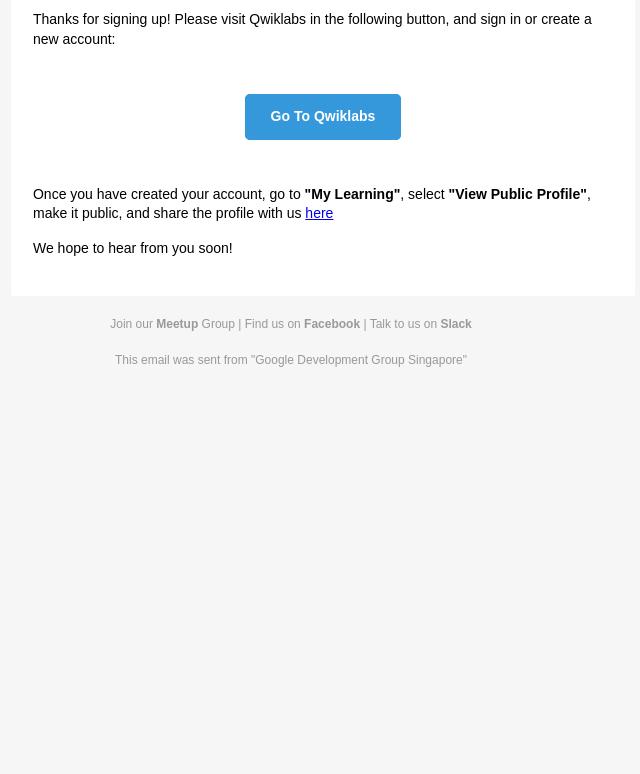
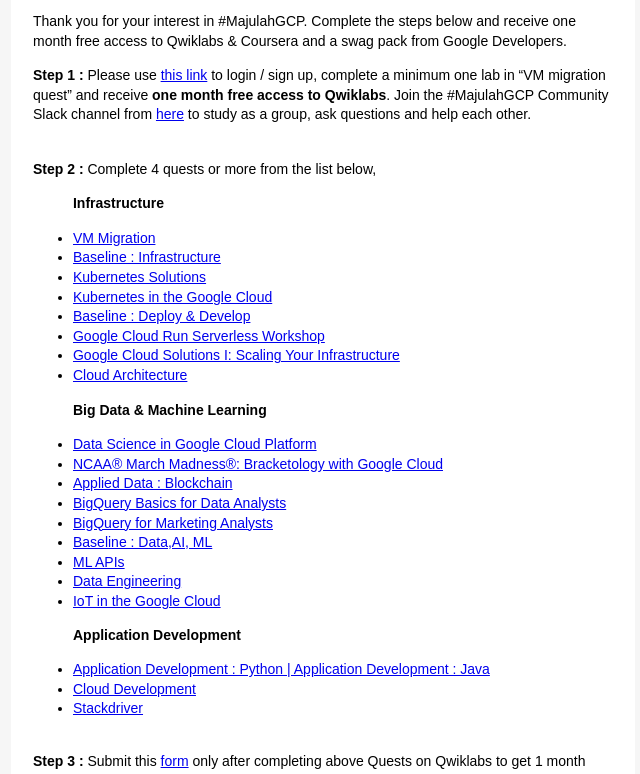
Before and after one commit to Weiyuan-Lane/majulah-gcp-app-scripts, a plain HTML site: page registration.html in a window 1280 px wide. Shown: the part 373-1147 px from the top of the page, without its empty margins (349-989 px from the left). Before the commit the page ends 800 px from the top, so only its background shows below. Drawn offline with Linux system fonts and the light colour scheme.

Commit message:
[Ops] Update first mail template and all footers

```diff
--- a/registration.html
+++ b/registration.html
@@ -3,7 +3,7 @@
   <head>
     <meta name="viewport" content="width=device-width">
     <meta http-equiv="Content-Type" content="text/html; charset=UTF-8">
-    <title>Majulah GCP - Registration Successful</title>
+    <title>(MajulahGCP) 1 Month of free Qwiklabs access to learn Google Cloud Technologies</title>
     <style>
     /* -------------------------------------
         INLINED WITH htmlemail.io/inline
@@ -113,25 +113,47 @@
                       <td style="font-family: sans-serif; font-size: 14px; vertical-align: top;">
                         <img width="580" src="https://weiyuan-lane.github.io/majulah-gcp-app-scripts/banner.jpg">
                         <br>
-                        <p style="font-family: sans-serif; font-size: 14px; font-weight: normal; margin: 0; Margin-bottom: 15px;">Hi <b>%NAME%</b>,</p>
-                        <p style="font-family: sans-serif; font-size: 14px; font-weight: normal; margin: 0; Margin-bottom: 15px;">Thanks for signing up! Please visit Qwiklabs in the following button, and sign in or create a new account:</p>
-                        <table border="0" cellpadding="0" cellspacing="0" class="btn btn-primary" style="border-collapse: separate; mso-table-lspace: 0pt; mso-table-rspace: 0pt; width: 100%; box-sizing: border-box; padding: 30px 0">
-                          <tbody>
-                            <tr>
-                              <td align="left" style="font-family: sans-serif; font-size: 14px; vertical-align: top; padding-bottom: 15px;">
-                                <table border="0" cellpadding="0" cellspacing="0" style="border-collapse: separate; mso-table-lspace: 0pt; mso-table-rspace: 0pt; width: auto; margin: auto;">
-                                  <tbody>
-                                    <tr style="text-align: center;">
-                                      <td style="font-family: sans-serif; font-size: 14px; vertical-align: top; background-color: #3498db; border-radius: 5px; text-align: center;"> <a href="https://www.qwiklabs.com" target="_blank" style="display: inline-block; color: #ffffff; background-color: #3498db; border: solid 1px #3498db; border-radius: 5px; box-sizing: border-box; cursor: pointer; text-decoration: none; font-size: 14px; font-weight: bold; margin: 0; padding: 12px 25px; text-transform: capitalize; border-color: #3498db;">Go to Qwiklabs</a> </td>
-                                    </tr>
-                                  </tbody>
-                                </table>
-                              </td>
-                            </tr>
-                          </tbody>
-                        </table>
-                        <p style="font-family: sans-serif; font-size: 14px; font-weight: normal; margin: 0; Margin-bottom: 15px;">Once you have created your account, go to <b>"My Learning"</b>, select <b>"View Public Profile"</b>, make it public, and share the profile with us <a href="https://docs.google.com/forms/d/e/1FAIpQLSdZxLuMoiaWR4fnBVwzsQ2z2eZIx30Jj98Hd3T6Lh5obEDDvA/viewform" target="_blank">here</a> </p>
-                        <p style="font-family: sans-serif; font-size: 14px; font-weight: normal; margin: 0; Margin-bottom: 15px;">We hope to hear from you soon!</p>
+                        <p style="font-family: sans-serif; font-size: 14px; font-weight: normal; margin: 0; Margin-bottom: 15px;">Hello <b>%NAME%</b>,</p>
+                        <p style="font-family: sans-serif; font-size: 14px; font-weight: normal; margin: 0; Margin-bottom: 15px;">Thank you for your interest in #MajulahGCP. Complete the steps below and receive one month free access to Qwiklabs & Coursera and a swag pack from Google Developers.</p>
+                        <p style="font-family: sans-serif; font-size: 14px; font-weight: normal; margin: 0; Margin-bottom: 15px;"><b>Step 1 :</b> Please use <a href="https://google.qwiklabs.com/quests/87?qlcampaign=6s-csjsg-27" target="_blank">this link</a> to login / sign up, complete a minimum one lab in “VM migration quest” and receive <b>one month free access to Qwiklabs</b>. Join the #MajulahGCP Community Slack channel from <a href="https://join.slack.com/t/gdgsg/shared_invite/zt-cugrssn6-B4_zJNddhIVbL2bt89YgYw" target="_blank">here</a> to study as a group, ask questions and help each other.</p>
+                        <br>
+                        <p style="font-family: sans-serif; font-size: 14px; font-weight: normal; margin: 0; Margin-bottom: 15px;"><b>Step 2 :</b> Complete 4 quests or more from the list below,</p>
+                        <p style="font-family: sans-serif; font-size: 14px; font-weight: normal; margin: 0; Margin-bottom: 15px; padding-left: 40px;"><b>Infrastructure</b></p>
+                        <ul style="font-family: sans-serif; font-size: 14px; font-weight: normal; margin: 0; Margin-bottom: 15px;">
+                          <li><a href="https://www.qwiklabs.com/quests/87" target="_blank">VM Migration</a></li>
+                          <li><a href="https://www.qwiklabs.com/quests/33" target="_blank">Baseline : Infrastructure</a></li>
+                          <li><a href="https://www.qwiklabs.com/quests/45" target="_blank">Kubernetes Solutions</a></li>
+                          <li><a href="https://www.qwiklabs.com/quests/29" target="_blank">Kubernetes in the Google Cloud</a></li>
+                          <li><a href="https://www.qwiklabs.com/quests/37" target="_blank">Baseline : Deploy & Develop</a></li>
+                          <li><a href="https://www.qwiklabs.com/quests/98" target="_blank">Google Cloud Run Serverless Workshop</a></li>
+                          <li><a href="https://www.qwiklabs.com/quests/36" target="_blank">Google Cloud Solutions I: Scaling Your Infrastructure </a></li>
+                          <li><a href="https://www.qwiklabs.com/quests/24" target="_blank">Cloud Architecture</a></li>
+                        </ul>
+                        <p style="font-family: sans-serif; font-size: 14px; font-weight: normal; margin: 0; Margin-bottom: 15px; padding-left: 40px;"><b>Big Data & Machine Learning</b></p>
+                        <ul>
+                          <li><a href="https://www.qwiklabs.com/quests/43" target="_blank">Data Science in Google Cloud Platform</a></li>
+                          <li><a href="https://www.qwiklabs.com/quests/58" target="_blank">NCAA® March Madness®: Bracketology with Google Cloud</a></li>
+                          <li><a href="https://www.qwiklabs.com/quests/101" target="_blank">Applied Data : Blockchain</a></li>
+                          <li><a href="https://www.qwiklabs.com/quests/69" target="_blank">BigQuery Basics for Data Analysts</a></li>
+                          <li><a href="https://www.qwiklabs.com/quests/70" target="_blank">BigQuery for Marketing Analysts</a></li>
+                          <li><a href="https://www.qwiklabs.com/quests/34" target="_blank">Baseline : Data,AI, ML</a></li>
+                          <li><a href="https://www.qwiklabs.com/quests/32" target="_blank">ML APIs</a></li>
+                          <li><a href="https://www.qwiklabs.com/quests/25" target="_blank">Data Engineering</a></li>
+                          <li><a href="https://www.qwiklabs.com/quests/49" target="_blank">IoT in the Google Cloud</a></li>
+                        </ul>
+                        <p style="font-family: sans-serif; font-size: 14px; font-weight: normal; margin: 0; Margin-bottom: 15px; padding-left: 40px;"><b>Application Development</b></p>
+                        <ul>
+                          <li><a href="https://www.qwiklabs.com/quests/41" target="_blank">Application Development : Python | Application Development : Java</a></li>
+                          <li><a href="https://www.qwiklabs.com/quests/67" target="_blank">Cloud Development</a></li>
+                          <li><a href="https://www.qwiklabs.com/quests/35" target="_blank">Stackdriver</a></li>
+                        </ul>
+                        <br>
+                        <p style="font-family: sans-serif; font-size: 14px; font-weight: normal; margin: 0; Margin-bottom: 15px;"><b>Step 3 :</b> Submit this <a href="https://docs.google.com/forms/d/e/1FAIpQLSdZxLuMoiaWR4fnBVwzsQ2z2eZIx30Jj98Hd3T6Lh5obEDDvA/viewform" target="_blank">form</a> only after completing above Quests on Qwiklabs to get 1 month free access to specialized courses on coursera, post your Qwiklab public profile in social media with the hashtag #MajulahGCP (& tag <a href="https://twitter.com/GoogleCloud_SG" target="_blank">@googlecloud_sg</a> if you are on twitter) and receive cool swags from Google Developers. </p>
+                        <br>
+                        <p style="font-family: sans-serif; font-size: 14px; font-weight: normal; margin: 0; Margin-bottom: 15px;">Haven't used Qwiklabs before? <a href="https://docs.google.com/presentation/d/1wAgOqni9VxgzsVQHoHzgdry_8sumE_vT8394nktRPBk/edit?usp=sharing" target="_blank">Here is a guide</a> on using Qwiklabs.</p>
+                        <p style="font-family: sans-serif; font-size: 14px; font-weight: normal; margin: 0; Margin-bottom: 15px;">Do not forget to share this link (<a href="https://goo.gle/MajulahGCP" target="_blank">goo.gle/MajulahGCP</a>) with your friends.  </p>
+                        <p style="font-family: sans-serif; font-size: 14px; font-weight: normal; margin: 0; Margin-bottom: 15px;">Happy Learning Google Cloud. </p>
+                        <p style="font-family: sans-serif; font-size: 14px; font-weight: normal; margin: 0; Margin-bottom: 15px;">Cheers<br>#MajulahGCP Team</p>
                       </td>
                     </tr>
                   </table>
@@ -145,12 +167,12 @@
               <table border="0" cellpadding="0" cellspacing="0" style="border-collapse: separate; mso-table-lspace: 0pt; mso-table-rspace: 0pt; width: 100%;">
                 <tr>
                   <td class="content-block" style="font-family: sans-serif; vertical-align: top; padding-bottom: 10px; padding-top: 10px; font-size: 12px; color: #999999; text-align: center;">
-                    <span class="apple-link" style="color: #999999; font-size: 12px; text-align: center;"><a href="https://www.meetup.com/GDG-Cloud-Singapore/" target="_blank">Join our <b>Meetup</b> Group</a> | <a href="https://www.facebook.com/groups/gcpugsg" target="_blank">Find us on <b>Facebook</b></a> | <a href="https://join.slack.com/t/gdgsg/shared_invite/zt-cugrssn6-B4_zJNddhIVbL2bt89YgYw" target="_blank">Talk to us on <b>Slack</b></a> </span>
+                    <span class="apple-link" style="color: #999999; font-size: 12px; text-align: center;"><a href="https://www.facebook.com/gdgsgorg/" target="_blank">GDG Singapore <b>Facebook</b></a> | <a href="https://www.facebook.com/groups/gcpugsg" target="_blank">GDG Cloud Singapore <b>Facebook</b> Group</a> | <a href="https://join.slack.com/t/gdgsg/shared_invite/zt-cugrssn6-B4_zJNddhIVbL2bt89YgYw" target="_blank">Talk to us on <b>Slack</b></a> </span>
                   </td>
                 </tr>
                 <tr>
                   <td class="content-block powered-by" style="font-family: sans-serif; vertical-align: top; padding-bottom: 10px; padding-top: 10px; font-size: 12px; color: #999999; text-align: center;">
-                    This email was sent from "Google Development Group Singapore"
+                    This email was sent from "#MajulahGCP Team"
                   </td>
                 </tr>
               </table>
```
Also changed, not shown: coursera.html (+2 -2 lines), reminder.html (+2 -2 lines), sent_link.html (+2 -2 lines), banner.jpg.
